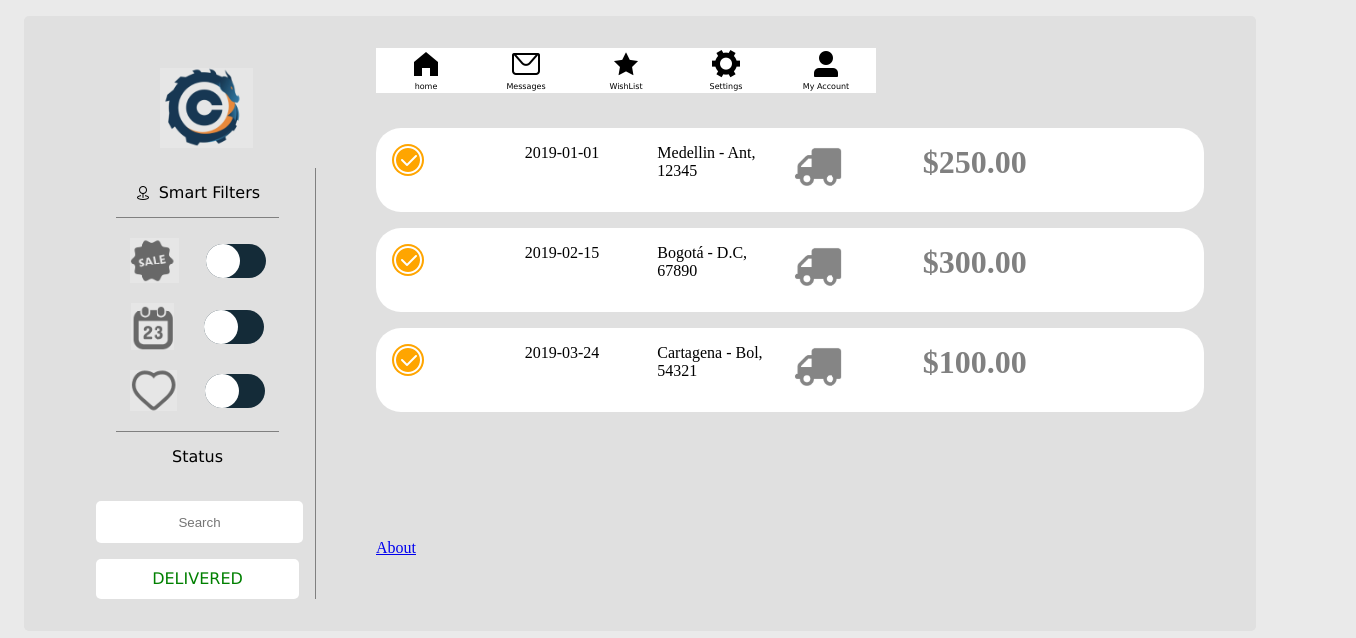
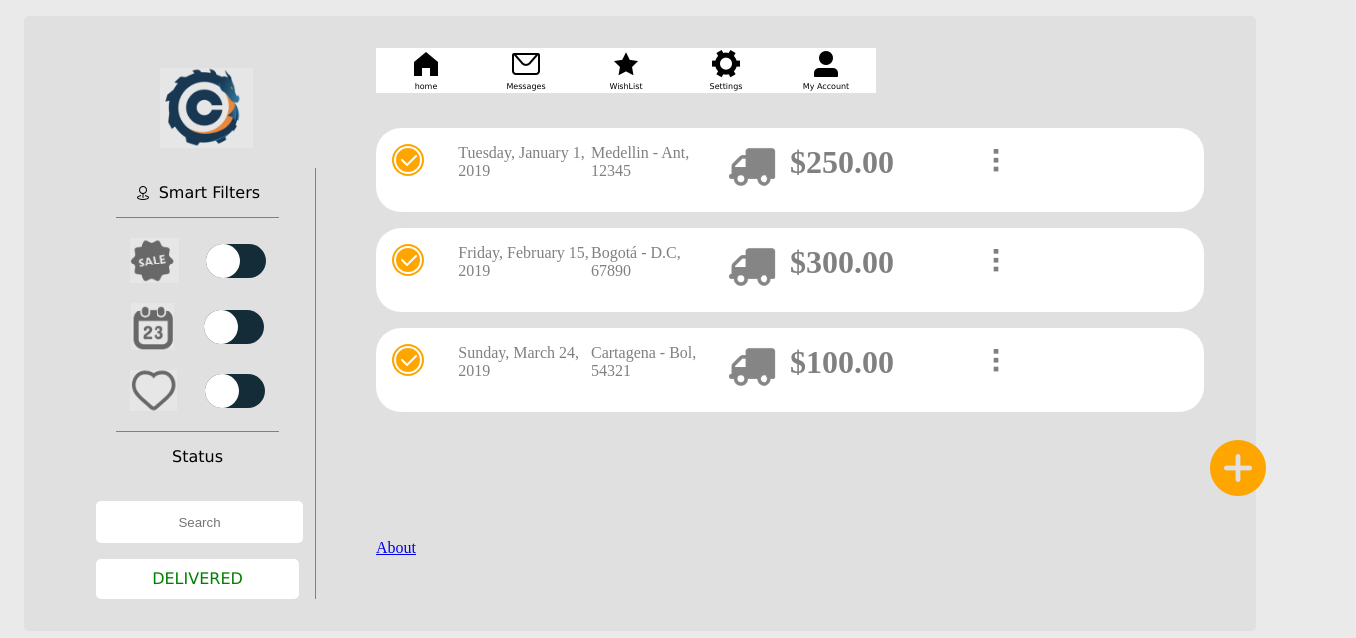
Before and after one commit to jdaison/StarkCoreMockup, a Vue app: page /#/home in a window 1280 px wide. Shown: the top 638 px of the page, 1356 px wide, since content can reach past the window. Built offline with nearby package versions, Linux system fonts and the light colour scheme.

Commit message:
add button plus

```diff
--- /dev/null
+++ b/src/components/addButton/AddButton.vue
@@ -0,0 +1,9 @@
+<template>
+  <div>
+    <i class="el-icon-circle-plus"></i>
+  </div>
+</template>
+
+<script src="./addbutton.js"></script>
+
+<style lang="scss" src="./addbutton.scss" scoped></style>
--- /dev/null
+++ b/src/components/addButton/addbutton.js
@@ -0,0 +1,17 @@
+
+export default {
+  components: {
+
+  },
+  props: {
+
+  },
+  data() {
+    return {
+
+    }
+  },
+  methods: {
+
+  }
+}
--- /dev/null
+++ b/src/components/addButton/addbutton.scss
@@ -0,0 +1,5 @@
+i {
+  color: orange;
+  font-size: 4rem;
+  cursor: pointer;
+}
--- a/src/components/car/Car.vue
+++ b/src/components/car/Car.vue
@@ -1,24 +1,26 @@
 <template>
   <el-container class="item-car">
     <el-row>
-      <el-col :span="4">
+      <el-col :span="2">
         <i class="el-icon-circle-check"></i>
       </el-col>
       <el-col :span="4">
-        {{posted}}
+        {{formatDate(posted)}}
       </el-col>
       <el-col :span="4">
         {{location}}
       </el-col>
-      <el-col :span="4">
+      <el-col :span="2">
         <div class="vertical-align">
           <img id="img-logo" alt="car" src="../../assets/car.png"/>
         </div>
       </el-col>
-      <el-col :span="4" class="price">
+      <el-col :span="6" class="price">
         {{formatPrice(price)}}
       </el-col>
-
+      <el-col :span="2">
+        <div class="dots"></div>
+      </el-col>
     </el-row>
 
   </el-container>
--- a/src/components/car/car.js
+++ b/src/components/car/car.js
@@ -27,6 +27,10 @@ export default {
       return new Intl.NumberFormat('en-US',
         { style: 'currency', currency: 'USD' }
       ).format( value )
+    },
+    formatDate(value) {
+      return value.toLocaleDateString("en-US",
+        { weekday: 'long', year: 'numeric', month: 'long', day: 'numeric' })
     }
   }
 }
--- a/src/components/car/car.scss
+++ b/src/components/car/car.scss
@@ -1,3 +1,6 @@
+.el-container {
+    color:gray;
+}
 .item-car {
   background-color: white;
   border-radius: 25px;
@@ -18,6 +21,11 @@ i {
 .price{
   font-size: 2rem;
   font-weight: bold;
+}
+
+.dots:after {
+  vertical-align: middle;
+  content: '\2807';
+  font-size: 2rem;
   color:gray;
-
-}
+  }
--- a/src/components/menu/menubar.scss
+++ b/src/components/menu/menubar.scss
@@ -2,9 +2,6 @@
   width: 100vh;
   display: flex;
   justify-content: space-between;
-}
-#img-logo {
-  width: 50px
 }
 
 i {
@@ -14,7 +11,7 @@ i {
 div {
   width: 100px;
   text-align: center;
-    background-color: white;
+  background-color: white;
 }
 
 div:hover {
--- a/src/views/Home/HomeView.vue
+++ b/src/views/Home/HomeView.vue
@@ -7,6 +7,7 @@
       :key = "item.id"
     >
     </car>
+    <AddButton class="add-button"></AddButton>
   </el-container>
 </template>
 
--- a/src/views/Home/homeview.js
+++ b/src/views/Home/homeview.js
@@ -1,27 +1,29 @@
 
 import Car from "../../components/car/Car.vue";
+import AddButton from "../../components/addButton/AddButton.vue";
+
 export default {
   components: {
-    Car,
+    Car, AddButton
   },
   data() {
     return {
       cars: [
         {
           id:1,
-          posted:'2019-01-01',
+          posted: new Date('2019-01-01'),
           location: 'Medellin - Ant, 12345',
           price: 250
         },
         {
           id:2,
-          posted: '2019-02-15',
+          posted: new Date('2019-02-15'),
           location: 'Bogotá - D.C, 67890',
           price: 300
         },
         {
           id:3,
-          posted: '2019-03-24',
+          posted: new Date('2019-03-24'),
           location: 'Cartagena - Bol, 54321',
           price: 100
         },
--- a/src/views/Home/homeview.scss
+++ b/src/views/Home/homeview.scss
@@ -16,3 +16,9 @@ slide-enter-active,
   flex-direction: column;
   justify-content: space-between;
 }
+
+.add-button{
+  position:fixed;
+  right: 10px;
+  bottom: 300px
+}
--- a/src/views/MainView/mainview.scss
+++ b/src/views/MainView/mainview.scss
@@ -1,6 +1,3 @@
-$break-small: 720px;
-$break-large: 1200px;
-
 slide-enter-active,
 .slide-leave-active
 {
@@ -12,3 +9,7 @@ slide-enter-active,
 .slide-leave-to {
   transform: translateY(60%);
 }
+
+.el-header{
+  width: 1000px
+}
```
